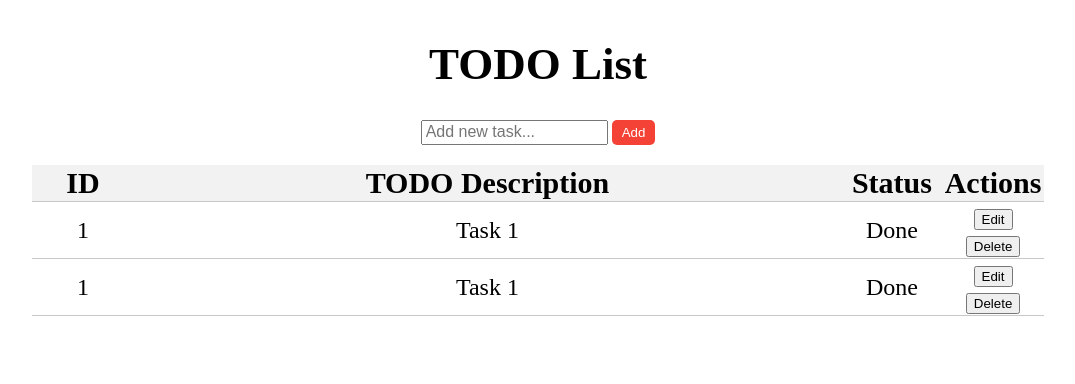
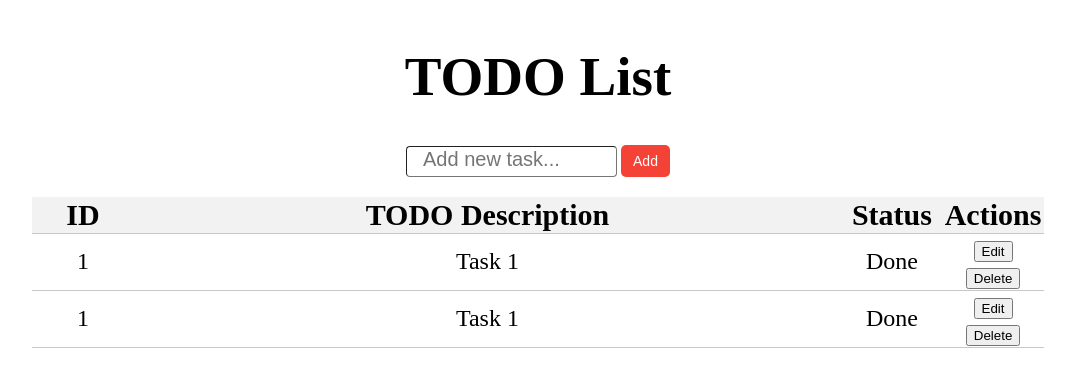
Before and after one commit to Abdalrhman-Mohammad/todo, a plain HTML site: page index.html in a window 1280 px wide. Shown: the whole page, without its empty margins (102-1177 px from the left). Drawn offline with Linux system fonts and the light colour scheme.

Commit message:
Edit design for the head of the page

```diff
--- a/style.css
+++ b/style.css
@@ -10,13 +10,15 @@ main {
   width: 100%;
 }
 header h1 {
-  font-size: 45px;
+  font-size: 55px;
 }
 #new-task {
-  padding: 3px;
+  padding: 7px 16px;
+  border-radius: 4px;
+  border-width: 1.5px;
 }
 #new-task::placeholder {
-  font-size: 16px;
+  font-size: 20px;
 }
 #add-task-btn {
   background-color: #f44336;
@@ -25,7 +27,11 @@ header h1 {
   border: 0;
   border-radius: 5px;
 
-  padding: 5px 10px;
+  padding: 8px 12px;
+  font-size: 14px;
+}
+#add-task-btn:hover {
+  cursor: pointer;
 }
 #show-tasks {
   width: 100%;
```
